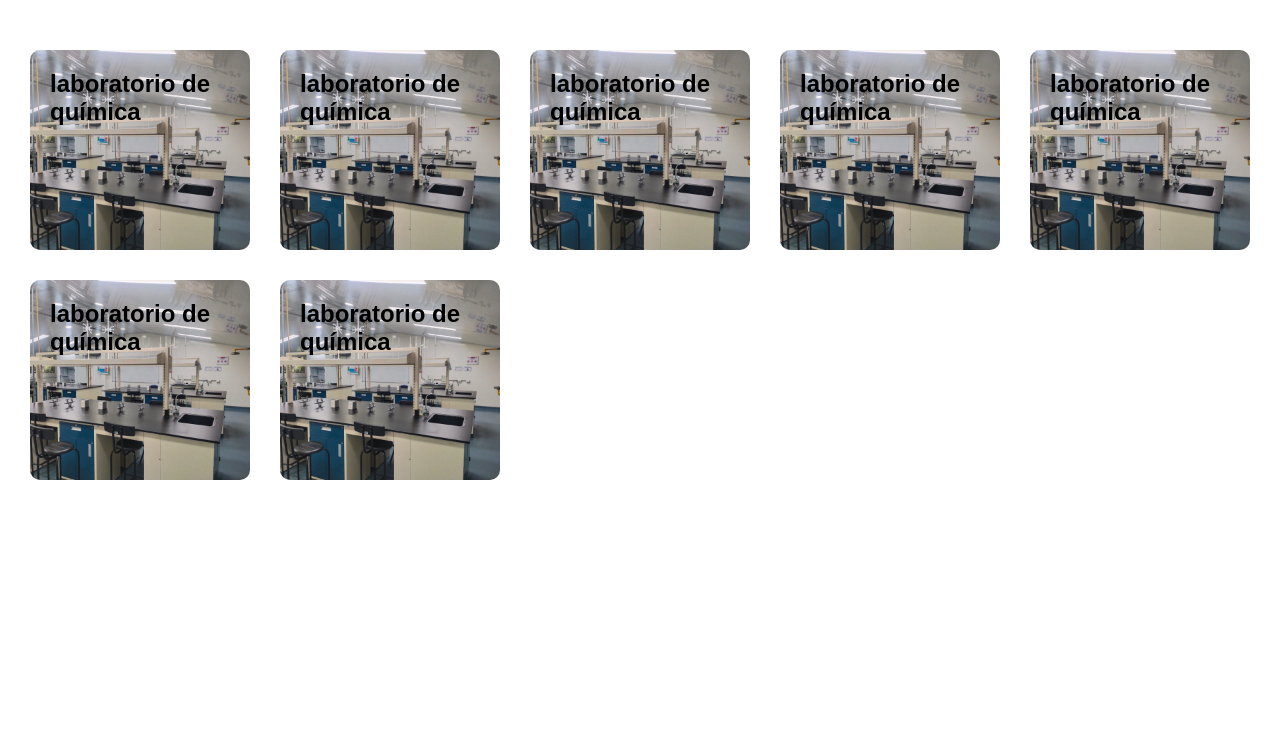
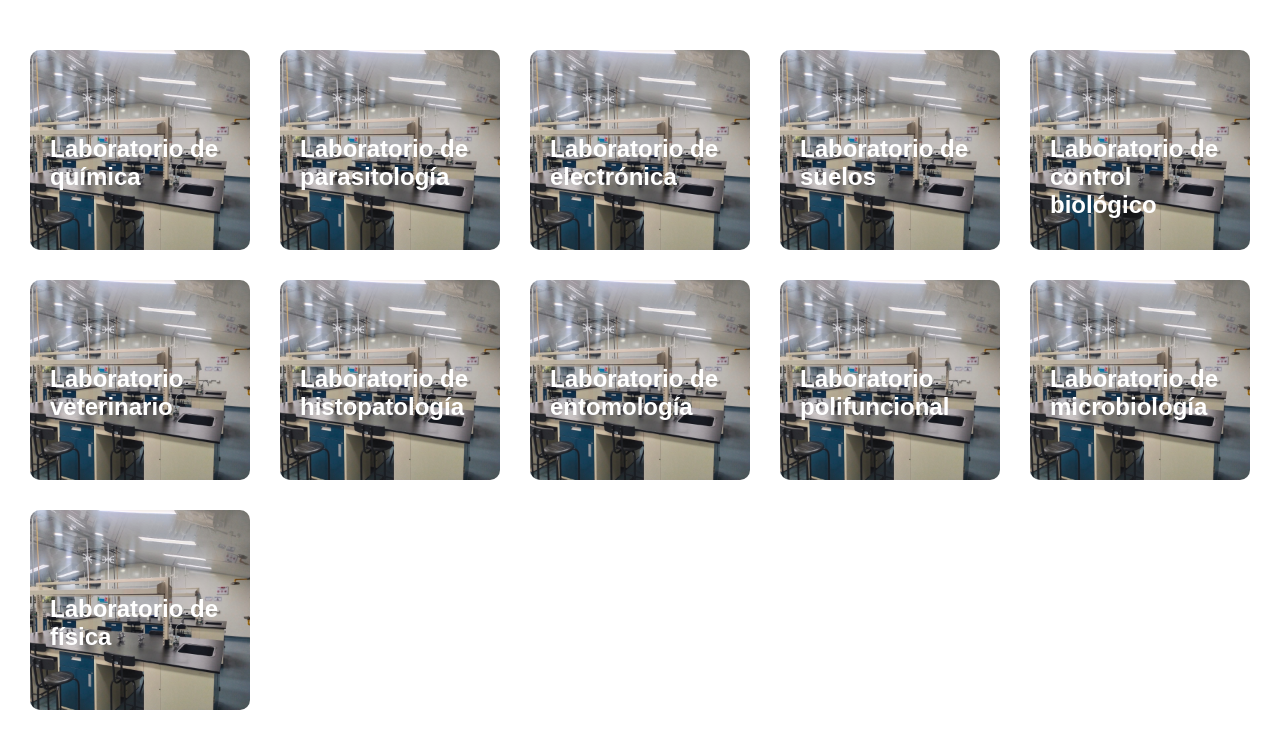
Before and after one commit to javigato2236/labs-unillanos, a Flask app: page / in a window 1280 px wide. Shown: the part 80-820 px from the top of the page. Before the commit the page ends 560 px from the top, so only its background shows below. Run offline with Flask 3, Linux system fonts and the light colour scheme.

Commit message:
mejorando aspectos a ventanas de inicios de laboratorios

```diff
--- a/src/static/css/estilo.css
+++ b/src/static/css/estilo.css
@@ -62,3 +62,12 @@ header img{
     transform: scale(0.90);/*colocamos el tamño de escala de la imagen cuanmdo pasamos el cursor por ensima de ella*/
 
 }
+
+.textos a h2{
+    color:white;
+    height: 100%;
+    display: flex;
+    justify-content:center;
+    margin-top: 65px;
+
+}
--- a/src/templates/index.html
+++ b/src/templates/index.html
@@ -12,49 +12,77 @@
 
         <div class="inicios" style="background-image:url('../static/assets/img/5.png');">
             <div class="textos">
-                <h2>laboratorio de química</h2>
+                <a href="#"><h2>Laboratorio de química</h2></a>
 
             </div>
         </div>
 
         <div class="inicios" style="background-image:url('../static/assets/img/5.png');">
             <div class="textos">
-                <h2>laboratorio de química</h2>
+                <a href="#"><h2>Laboratorio de parasitología</h2></a>
 
             </div>
         </div>
 
         <div class="inicios" style="background-image:url('../static/assets/img/5.png');">
             <div class="textos">
-                <h2>laboratorio de química</h2>
+                <a href="#"><h2>Laboratorio de electrónica</h2></a>
 
             </div>
         </div>
 
         <div class="inicios" style="background-image:url('../static/assets/img/5.png');">
             <div class="textos">
-                <h2>laboratorio de química</h2>
+                <a href="#"><h2>Laboratorio de suelos</h2></a>
 
             </div>
         </div>
 
         <div class="inicios" style="background-image:url('../static/assets/img/5.png');">
             <div class="textos">
-                <h2>laboratorio de química</h2>
+                <a href="#"><h2>Laboratorio de control biológico</h2></a>
 
             </div>
         </div>
 
         <div class="inicios" style="background-image:url('../static/assets/img/5.png');">
             <div class="textos">
-                <h2>laboratorio de química</h2>
+                <a href="#"><h2>Laboratorio veterinario</h2></a>
 
             </div>
         </div>
 
         <div class="inicios" style="background-image:url('../static/assets/img/5.png');">
             <div class="textos">
-                <h2>laboratorio de química</h2>
+                <a href="#"><h2>Laboratorio de histopatología</h2></a>
+
+            </div>
+        </div>
+
+        <div class="inicios" style="background-image:url('../static/assets/img/5.png');">
+            <div class="textos">
+                <a href="#"><h2>Laboratorio de entomología</h2></a>
+
+            </div>
+        </div>
+
+        <div class="inicios" style="background-image:url('../static/assets/img/5.png');">
+            <div class="textos">
+                <a href="#"><h2>Laboratorio polifuncional</h2></a>
+
+            </div>
+        </div>
+
+        <div class="inicios" style="background-image:url('../static/assets/img/5.png');">
+            <div class="textos">
+                <a href="#"><h2>Laboratorio de microbiología</h2></a>
+
+            </div>
+        </div>
+
+        <div class="inicios" style="background-image:url('../static/assets/img/5.png');">
+            <div class="textos">
+                <a href="#"><h2>Laboratorio de física</h2></a>
 
             </div>
         </div>
```
